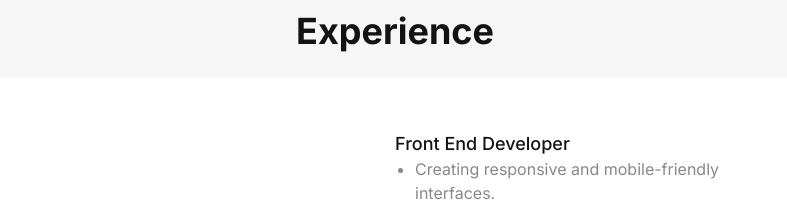
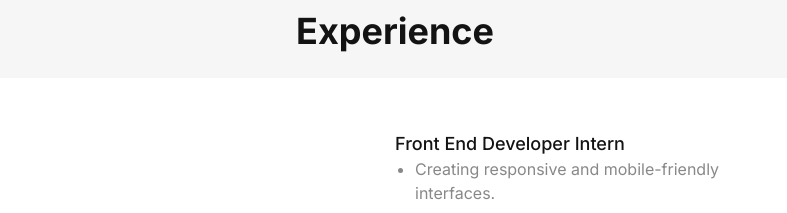
Before and after one commit to MhrrmliEltac/Portfolio-New, a React (Vite) app: page / in a window 1280 px wide. Shown: the part 940-1153 px from the top of the page, without its empty margins (245-1032 px from the left). Built offline with nearby package versions, Linux system fonts and the light colour scheme; a web font is replaced by a local one.

Commit message:
added new experience and new project for portfolio

```diff
--- a/src/_mock/Experience.ts
+++ b/src/_mock/Experience.ts
@@ -10,7 +10,7 @@ export const ExperienceData: JobDataType[] = [
   {
     id: 0,
     company: "QSS Analytics",
-    jobTitle: "Front End Developer",
+    jobTitle: "Front End Developer Intern",
     date: "12.09.2025 - present",
     description:
       "Responsiv və mobil uyğun interfeyslər hazırlamaq.\n Modul və təkrar istifadə oluna bilən UI komponentlər hazırlamaq.\n Backend API-larla inteqrasiya etmək və verilənləri vizuallaşdırmaq.\n Kodun təkrar yazılmamasına və tətbiqin optimizasiyasını yerinə yetirmək.",
```
